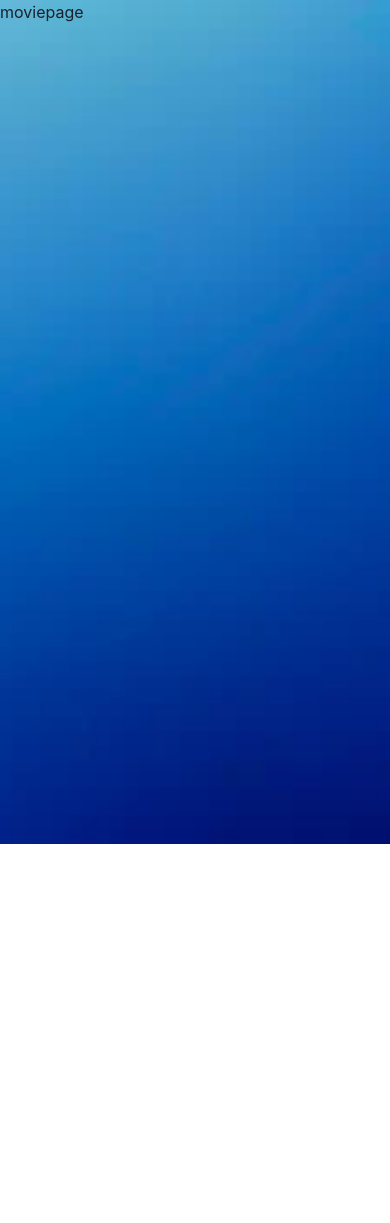
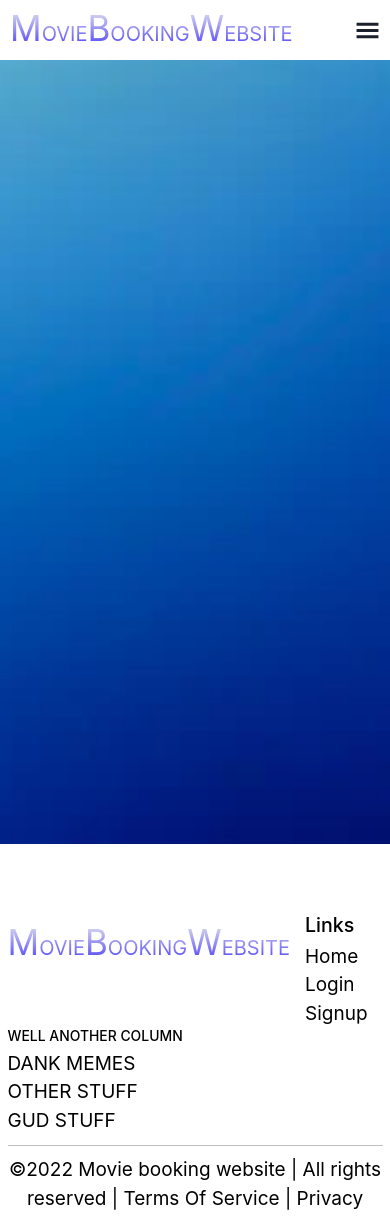
Before and after one commit to nehapol1108/movie-ticket-bookig-github, a React (Create React App) app in the folder frontend/: page /movies in a window 390 px wide. Before the commit the page ends 844 px from the top, so only its background shows below. Built offline with nearby package versions, Linux system fonts and the light colour scheme.

Commit message:
footer navbar done

```diff
--- a/frontend/package.json
+++ b/frontend/package.json
@@ -4,6 +4,7 @@
   "private": true,
   "proxy": "http://127.0.0.1:5000",
   "dependencies": {
+    "@chakra-ui/icons": "^2.0.14",
     "@chakra-ui/react": "^2.4.4",
     "@emotion/react": "^11.10.5",
     "@emotion/styled": "^11.10.5",
@@ -11,11 +12,16 @@
     "@testing-library/react": "^13.4.0",
     "@testing-library/user-event": "^13.5.0",
     "axios": "^1.2.1",
+    "bootstrap": "^5.2.3",
     "framer-motion": "^7.10.2",
+    "next": "^13.0.7",
     "react": "^18.2.0",
+    "react-bootstrap": "^2.7.0",
     "react-dom": "^18.2.0",
+    "react-icons": "^4.7.1",
     "react-router-dom": "^5.3.4",
     "react-scripts": "5.0.1",
+    "styled-components": "^5.3.6",
     "web-vitals": "^2.1.4"
   },
   "scripts": {
--- a/frontend/public/index.html
+++ b/frontend/public/index.html
@@ -15,6 +15,7 @@
       user's mobile device or desktop. See https://developers.google.com/web/fundamentals/web-app-manifest/
     -->
     <link rel="manifest" href="%PUBLIC_URL%/manifest.json" />
+
     <!--
       Notice the use of %PUBLIC_URL% in the tags above.
       It will be replaced with the URL of the `public` folder during the build.
--- a/frontend/src/App.css
+++ b/frontend/src/App.css
@@ -7,15 +7,3 @@
   background-size: cover;
   background-position: center;
 }
-::-webkit-scrollbar {
-  width: 0px;
-}
-
-::-webkit-scrollbar-thumb {
-  background: rgba(136, 136, 136, 0.281);
-}
-
-/* Handle on hover */
-::-webkit-scrollbar-thumb:hover {
-  background: #555;
-}
--- a/frontend/src/App.js
+++ b/frontend/src/App.js
@@ -7,8 +7,8 @@ function App() {
     <>
     <div className='App'>
        <Route path="/" component={Homepage} exact/>
-       <Route path="/movies" component={MoviePage} exact/>
     </div>
+    <Route path="/movies" component={MoviePage}/>
 
     </>
   )
--- /dev/null
+++ b/frontend/src/components/Footer.js
@@ -0,0 +1,53 @@
+import React from 'react'
+import "../cssfile/footer.css"
+import { NavLink } from "react-router-dom";
+import 'bootstrap/dist/css/bootstrap.css';
+const Footer = () => {
+  return (
+    <div className="main-footer">
+    <div className="container">
+      <div className="row">
+        {/* Column1 */}
+        <div className="col">
+          <div className="logo">
+          <h2>
+            <span>M</span>ovie
+            <span>B</span>ooking
+            <span>W</span>ebsite
+          </h2>
+      </div>
+
+
+        </div>
+        {/* Column2 */}
+        <div className="col">
+          <h1>Links</h1>
+          <ui className="list-unstyled size">
+            <li><NavLink to="/">Home</NavLink></li>
+            <li><NavLink to="/">Login</NavLink></li>
+            <li><NavLink to="/">Signup</NavLink></li>
+          </ui>
+        </div>
+        {/* Column3 */}
+        <div className="col">
+          <h4>WELL ANOTHER COLUMN</h4>
+          <ui className="list-unstyled size">
+            <li>DANK MEMES</li>
+            <li>OTHER STUFF</li>
+            <li>GUD STUFF</li>
+          </ui>
+        </div>
+      </div>
+      <hr />
+      <div className="row">
+        <p className="col-sm size xopy">
+          &copy;{new Date().getFullYear()} Movie booking website | All rights reserved |
+          Terms Of Service | Privacy
+        </p>
+      </div>
+    </div>
+  </div>
+  )
+}
+
+export default Footer
--- /dev/null
+++ b/frontend/src/components/Navbar.js
@@ -0,0 +1,53 @@
+import React,{ useState } from 'react'
+import "../cssfile/navbar.css"
+import { GiHamburgerMenu } from "react-icons/gi";
+
+import { NavLink } from "react-router-dom";
+const Navbar = () => {
+  const [showMediaIcons, setShowMediaIcons] = useState(false);
+  return (
+    <>
+    <nav className="main-nav">
+      {/* 1st logo part  */}
+      <div className="logo">
+        <h2>
+          <span>M</span>ovie
+          <span>B</span>ooking
+          <span>W</span>ebsite
+        </h2>
+      </div>
+
+      {/* 2nd menu part  */}
+      <div
+        className={
+          showMediaIcons ? "menu-link mobile-menu-link" : "menu-link"
+        }>
+        <ul>
+          <li>
+            <NavLink to="/">Home</NavLink>
+          </li>
+          <li>
+            <NavLink to="/">Login</NavLink>
+          </li>
+          <li>
+            <NavLink to="/">Signup</NavLink>
+          </li>
+        </ul>
+      </div>
+
+      {/* 3rd social media links */}
+      <div className="social-media">
+
+        {/* hamburget menu start  */}
+        <div className="hamburger-menu">
+          <a href="#" onClick={() => setShowMediaIcons(!showMediaIcons)}>
+            <GiHamburgerMenu />
+          </a>
+        </div>
+      </div>
+    </nav>
+  </>
+  )
+}
+
+export default Navbar
--- a/frontend/src/components/pages/Homepage.js
+++ b/frontend/src/components/pages/Homepage.js
@@ -21,6 +21,7 @@ const HomePage = () => {
       <Box bg="white" w="100%" p={4} borderRadius="lg" color="black" BorderWidth="1px" >
         <Tabs variant='soft-rounded'>
           <TabList mb="1em">
+
             <Tab width="50%">Login</Tab>
             <Tab width="50%">Sign Up</Tab>
           </TabList>
--- a/frontend/src/components/pages/MoviePage.js
+++ b/frontend/src/components/pages/MoviePage.js
@@ -1,9 +1,12 @@
 import React from 'react'
+import Footer from '../Footer'
+import Navbar from '../Navbar'
 
 const MoviePage = () => {
   return (
     <div>
-      moviepage
+      <Navbar/>
+      <Footer/>
     </div>
   )
 }
--- /dev/null
+++ b/frontend/src/cssfile/footer.css
@@ -0,0 +1,20 @@
+.main-footer {
+    color: black;
+    background-color: white;
+    padding-top: 7em;
+    position: relative;
+    bottom: 0;
+    width: 100%;
+
+  }
+  .size{
+    font-size: 19px;
+  }
+  .xopy{
+   text-align: center;
+  }
+  .mobile-menu-link {
+    grid-column: 2/4;
+    position: relative;
+    z-index: 99;
+  }
--- /dev/null
+++ b/frontend/src/cssfile/navbar.css
@@ -0,0 +1,284 @@
+
+  html {
+    font-size: 62.5%;
+  }
+
+  a {
+    text-decoration: none;
+  }
+
+  li {
+    list-style: none;
+  }
+
+  /*
+
+  /* navbar style start  */
+
+  .main-nav {
+    position: absolute;
+    background-color: white;
+    top: 0px;
+    width: 100%;
+    height: 9rem;
+    display: grid;
+    grid-template-columns: 10rem 5fr 3fr 1fr 10rem;
+    box-shadow: rgba(50, 50, 93, 0.25) 0px 50px 100px -20px,
+      rgba(0, 0, 0, 0.3) 0px 30px 60px -30px;
+  }
+
+  .logo {
+    display: grid;
+    /* background-color: #3b5998; */
+    grid-column: 2/3;
+    justify-content: start;
+    align-items: center;
+  }
+
+  .menu-link {
+    grid-column: 3/4;
+  }
+
+  .menu-link ul {
+    height: 10rem;
+    display: flex;
+    justify-content: space-around;
+    align-items: center;
+  }
+
+  .social-media {
+    grid-column: 4/5;
+  }
+
+  .social-media ul {
+    height: 10rem;
+    display: grid;
+    grid-template-columns: 3fr repeat(3, 1fr);
+    align-items: center;
+    justify-content: flex-end;
+  }
+
+  .social-media ul li {
+    text-align: right;
+  }
+
+  .social-media ul li:first-child {
+    grid-column: 2/3;
+  }
+
+  /* ----------- Grid part ends ----------------- */
+
+  .logo h2 {
+    font-size: 2.5rem;
+    font-weight: 400;
+    text-transform: uppercase;
+    background: -webkit-linear-gradient(#eee, rgb(69, 57, 248));
+    -webkit-background-clip: text;
+    -webkit-text-fill-color: transparent;
+  }
+
+  .logo h2 span {
+    font-size: 3.5rem;
+  }
+
+  .menu-link ul li {
+    font-size: 1.8rem;
+  }
+
+  .menu-link ul li a {
+    text-transform: capitalize;
+    color: rgba(0, 0, 3, 0.8);
+    transition: 0.5s;
+  }
+  .menu-link ul li:hover > a {
+    transform-origin: left;
+    color: rgba(0, 0, 3, 1);
+    text-decoration: underline;
+    transition: 0.5s;
+  }
+
+  .social-media ul li {
+    font-size: 1.8rem;
+  }
+
+  .social-media .hamburger-menu {
+    display: none;
+  }
+
+  .facebook {
+    color: #3b5998;
+  }
+
+  .instagram {
+    color: #c32aa3;
+  }
+
+  .youtube {
+    color: #ff0000;
+  }
+
+  /* hero section   */
+
+  .hero-section {
+    height: 80vh;
+    display: flex;
+    justify-content: center;
+    align-items: center;
+    flex-direction: column;
+  }
+
+  .hero-section p {
+    font-size: 3rem;
+    text-transform: capitalize;
+  }
+
+  .hero-section h1 {
+    font-size: 5rem;
+    text-transform: uppercase;
+    text-align: center;
+  }
+
+  /* responsive css style  */
+  @media (max-width: 1080px) {
+    .main-nav {
+      height: 8rem;
+      grid-template-columns: 2rem 3fr 3fr 1fr 2rem;
+    }
+
+    .logo,
+    .menu-link ul,
+    .social-media ul {
+      height: 8rem;
+    }
+  }
+
+  /* responsive css style  */
+  @media (max-width: 998px) {
+    .main-nav {
+      height: 7rem;
+      grid-template-columns: 2rem 2fr 3fr 2rem 2rem;
+    }
+
+    .menu-link {
+      display: none;
+    }
+
+    .logo,
+    .social-media ul {
+      height: 7rem;
+    }
+
+    .mobile-menu-link {
+      grid-column: 2/4;
+      position: relative;
+      z-index: 99;
+    }
+
+    .mobile-menu-link {
+      background-color: white;
+      height: 20rem;
+      display: grid;
+      grid-column: 2/5;
+      align-items: center;
+      padding-left: 3rem;
+      transition: all 2s linear;
+      transform-origin: top;
+      box-shadow: rgba(50, 50, 93, 0.25) 0px 50px 100px -20px,
+        rgba(0, 0, 0, 0.3) 0px 30px 60px -30px;
+    }
+
+    .mobile-menu-link ul {
+      height: 20rem;
+      display: flex;
+      justify-content: space-around;
+      flex-direction: column;
+      align-items: start;
+    }
+
+    .mobile-menu-link ul li:first-child {
+      transition-delay: 0.2s;
+    }
+
+    .social-media {
+      grid-row: 1/2;
+      grid-column: 3/5;
+      justify-items: end;
+      align-items: center;
+      transition: all 2s linear;
+    }
+
+    .social-media .social-media-desktop {
+      height: 0;
+      display: none;
+    }
+
+    .social-media {
+      height: 7rem;
+      display: flex;
+      justify-self: end;
+      align-items: center;
+    }
+
+    .social-media .hamburger-menu {
+      display: block;
+      font-size: 2.5rem;
+    }
+  }
+
+  @media (max-width: 798px) {
+    .main-nav {
+      height: 6rem;
+      grid-template-columns: 1rem 2fr 1fr 1fr 1rem;
+    }
+
+    .logo,
+    .social-media ul {
+      height: 6rem;
+    }
+
+    .social-media {
+      height: 6rem;
+      display: flex;
+      justify-self: end;
+      align-items: center;
+    }
+
+    .social-media .hamburger-menu {
+      display: block;
+      font-size: 2.5rem;
+    }
+  }
+
+  @media (max-width: 520px) {
+    .main-nav {
+      height: 6rem;
+      grid-template-columns: 1rem 4fr 1fr 1fr 1rem;
+    }
+
+    .logo,
+    .social-media ul {
+      height: 6rem;
+    }
+
+    .logo h2 {
+      font-size: 2rem;
+    }
+
+    .social-media {
+      height: 6rem;
+      display: flex;
+      justify-self: end;
+      align-items: center;
+    }
+
+    .social-media .hamburger-menu {
+      display: block;
+      font-size: 2.5rem;
+    }
+
+    /* hero section  */
+
+    .hero-section h1 {
+      font-size: 3.8rem;
+    }
+  }
```
Also changed, not shown: 1 other file (tests, documents, lock files or other folders).
